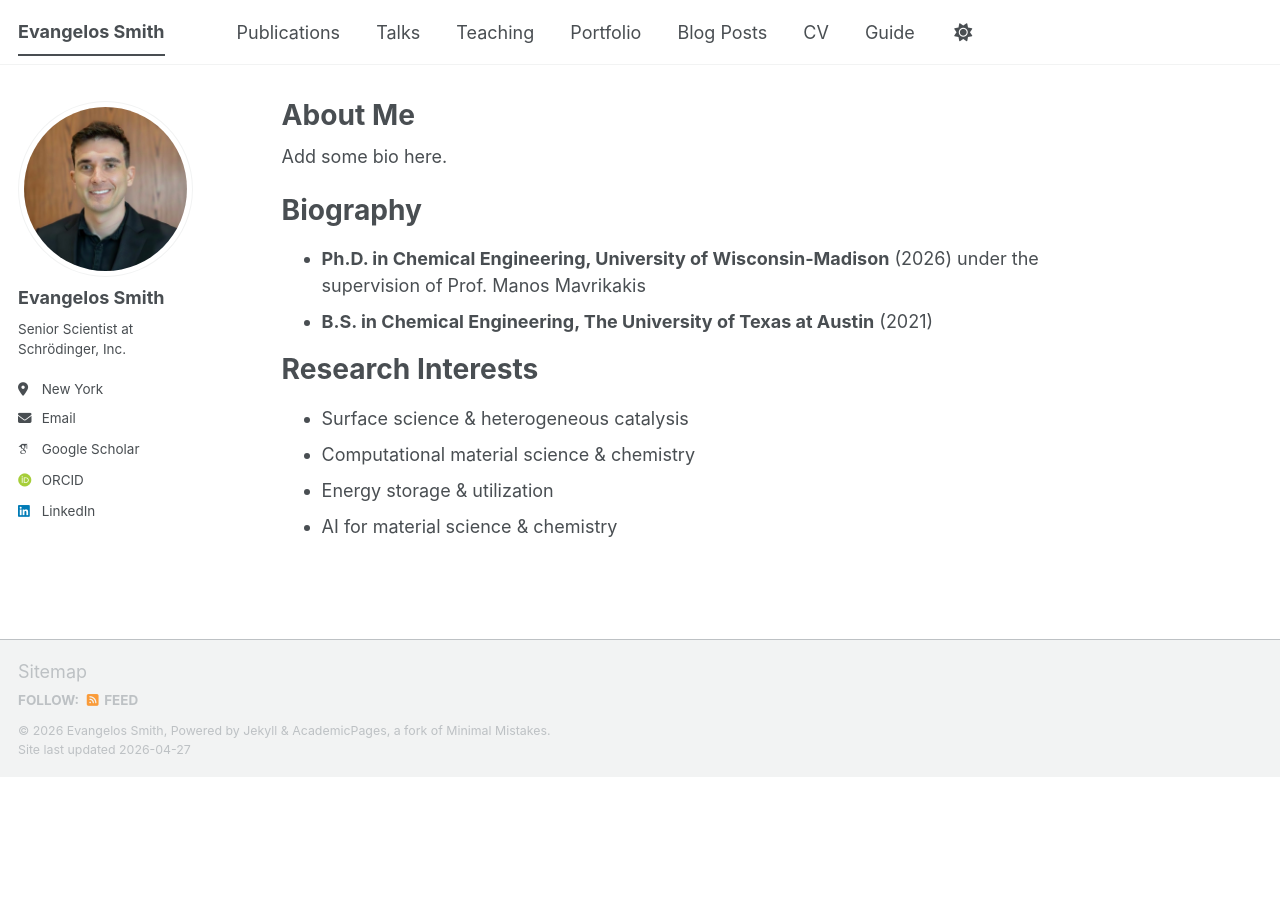
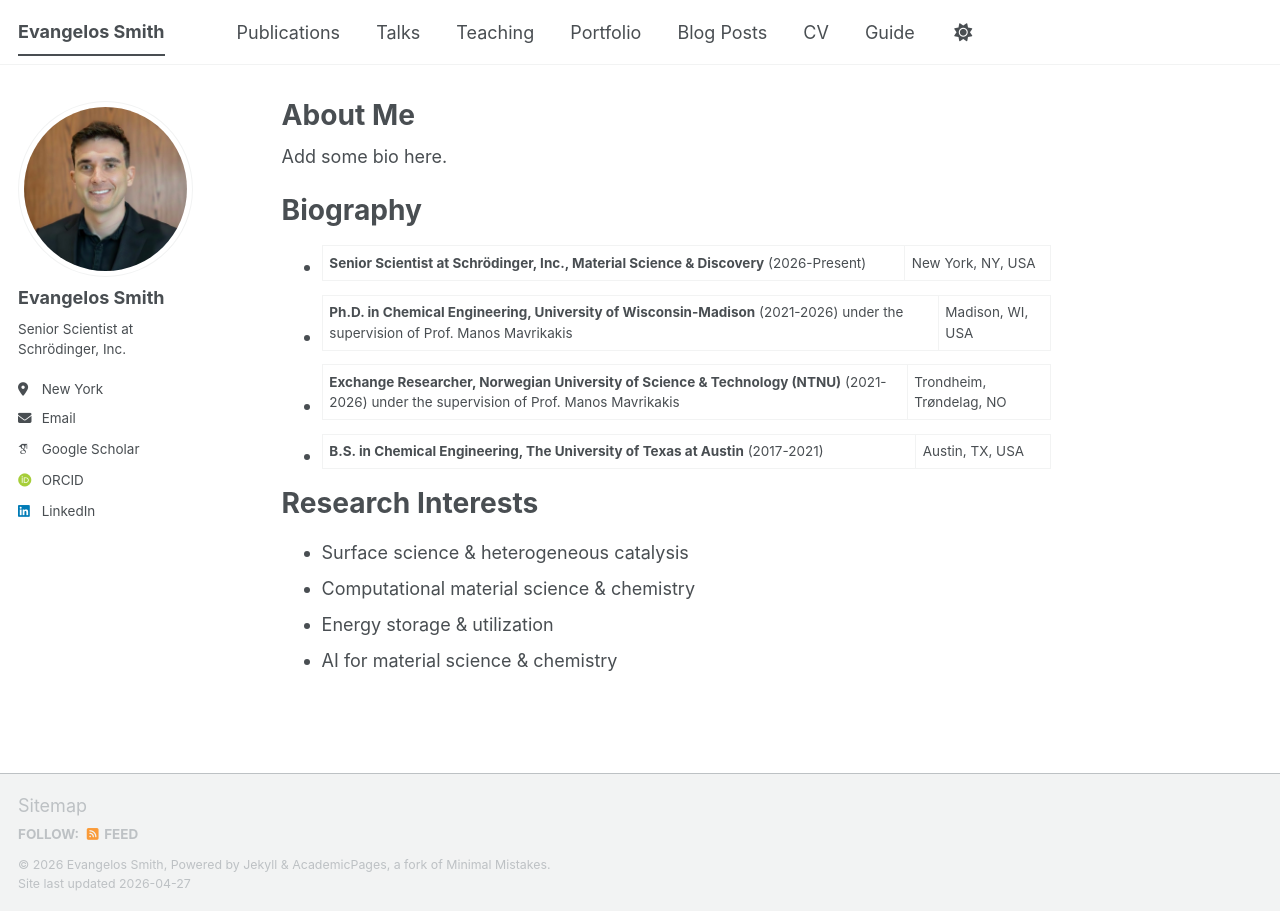
Before and after one commit to evangelossmith/evangelossmith.github.io, a Jekyll site: the page built from _pages/about.md, in a window 1280 px wide. Built offline with Jekyll 4.4.1, drawn with Linux system fonts in a browser that asks for light colours; some web fonts are replaced; a script bundle is joined from its source files by our own code; library files that are not in the unit come from our copies.

Commit message:
Update about.md

```diff
--- a/_pages/about.md
+++ b/_pages/about.md
@@ -11,8 +11,10 @@ Add some bio here.
 
 Biography
 ======
-- **Ph.D. in Chemical Engineering, University of Wisconsin-Madison** (2026) under the supervision of Prof. Manos Mavrikakis
-- **B.S. in Chemical Engineering, The University of Texas at Austin** (2021)
+- **Senior Scientist at Schrödinger, Inc., Material Science & Discovery** (2026-Present) | New York, NY, USA
+- **Ph.D. in Chemical Engineering, University of Wisconsin-Madison** (2021-2026) under the supervision of Prof. Manos Mavrikakis | Madison, WI, USA
+- **Exchange Researcher, Norwegian University of Science & Technology (NTNU)** (2021-2026) under the supervision of Prof. Manos Mavrikakis | Trondheim, Trøndelag, NO
+- **B.S. in Chemical Engineering, The University of Texas at Austin** (2017-2021) | Austin, TX, USA
 
 Research Interests
 ======
```
